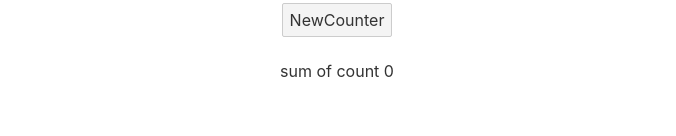
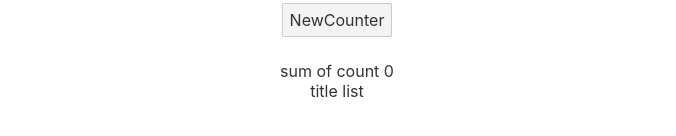
Before and after one commit to AjisaiHachimitsu/counter_by_svelte, a Svelte app: page / in a window 1280 px wide. Shown: the part 240-376 px from the top of the page, without its empty margins (303-979 px from the left). Built offline with nearby package versions, Linux system fonts and the light colour scheme.

Commit message:
タイトルリスト表示

```diff
--- a/src/App.svelte
+++ b/src/App.svelte
@@ -11,6 +11,13 @@
   function addCounter(title=""){
     $counterItems=[...$counterItems,new Counter1(title)]
   }
+  function titleList(counters:Counter1[],delimiter=","){
+    let str=""
+	  for (let item of counters){
+		  str+=item.title+delimiter
+	  }
+    return str.slice(0,-1);
+  }
 </script>
 
 <main>
@@ -19,7 +26,10 @@
     <Counter counter={item} delete_function={()=>{$counterItems.splice(i,1);$counterItems=$counterItems}} update_function={()=>$counterItems=$counterItems}/>
   {/each}
   <div><button on:click={()=>addCounter()} >NewCounter</button></div>
-  <p>sum of count {Counter1.Sum($counterItems)}</p>
+  <p>
+    sum of count {Counter1.Sum($counterItems)} <br>
+    title list {titleList($counterItems)}
+  </p>
 </main>
 
 <style>
```
Also changed, not shown: public/build/bundle.js, 1 other file (tests, documents, lock files or other folders).
